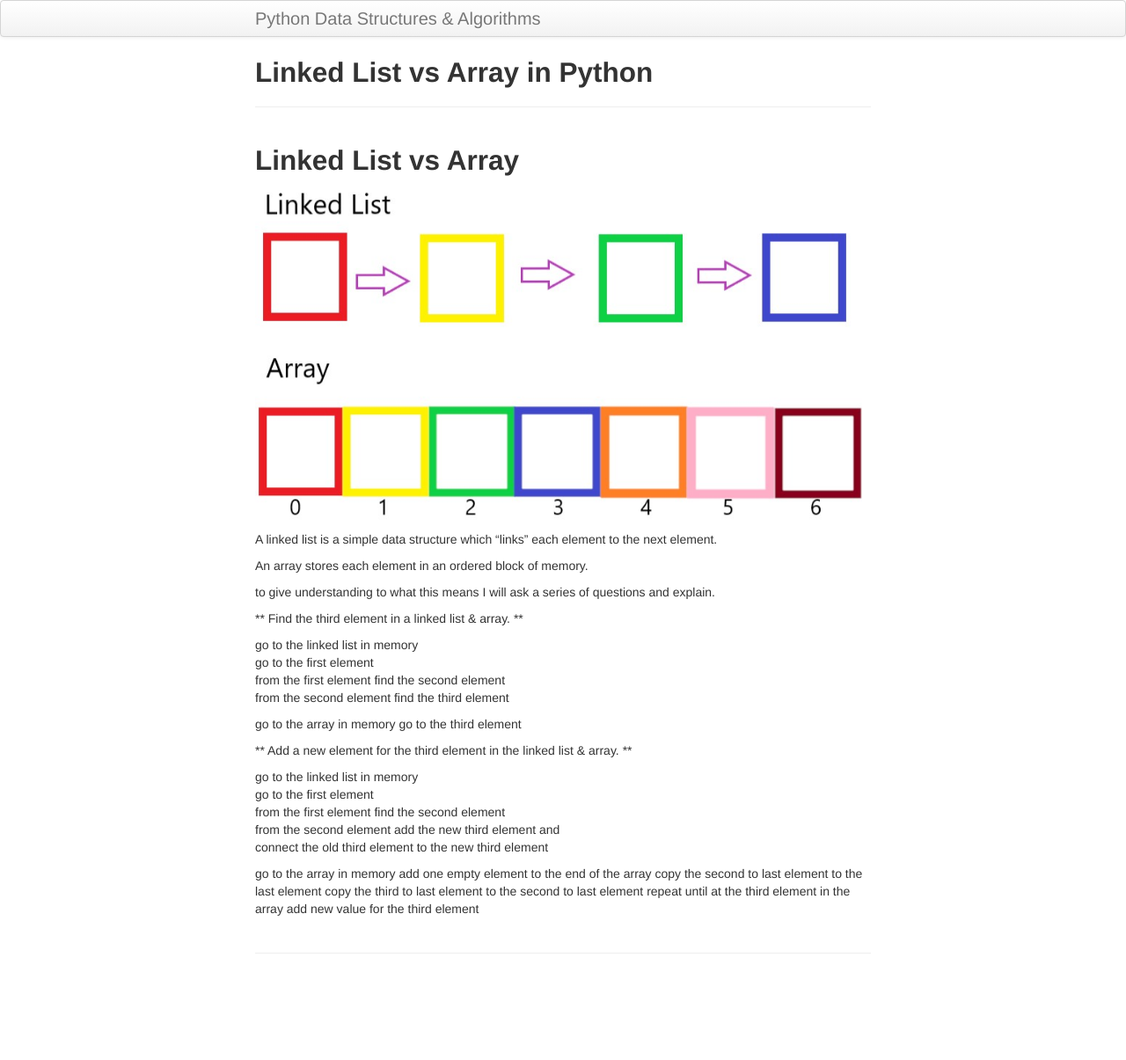
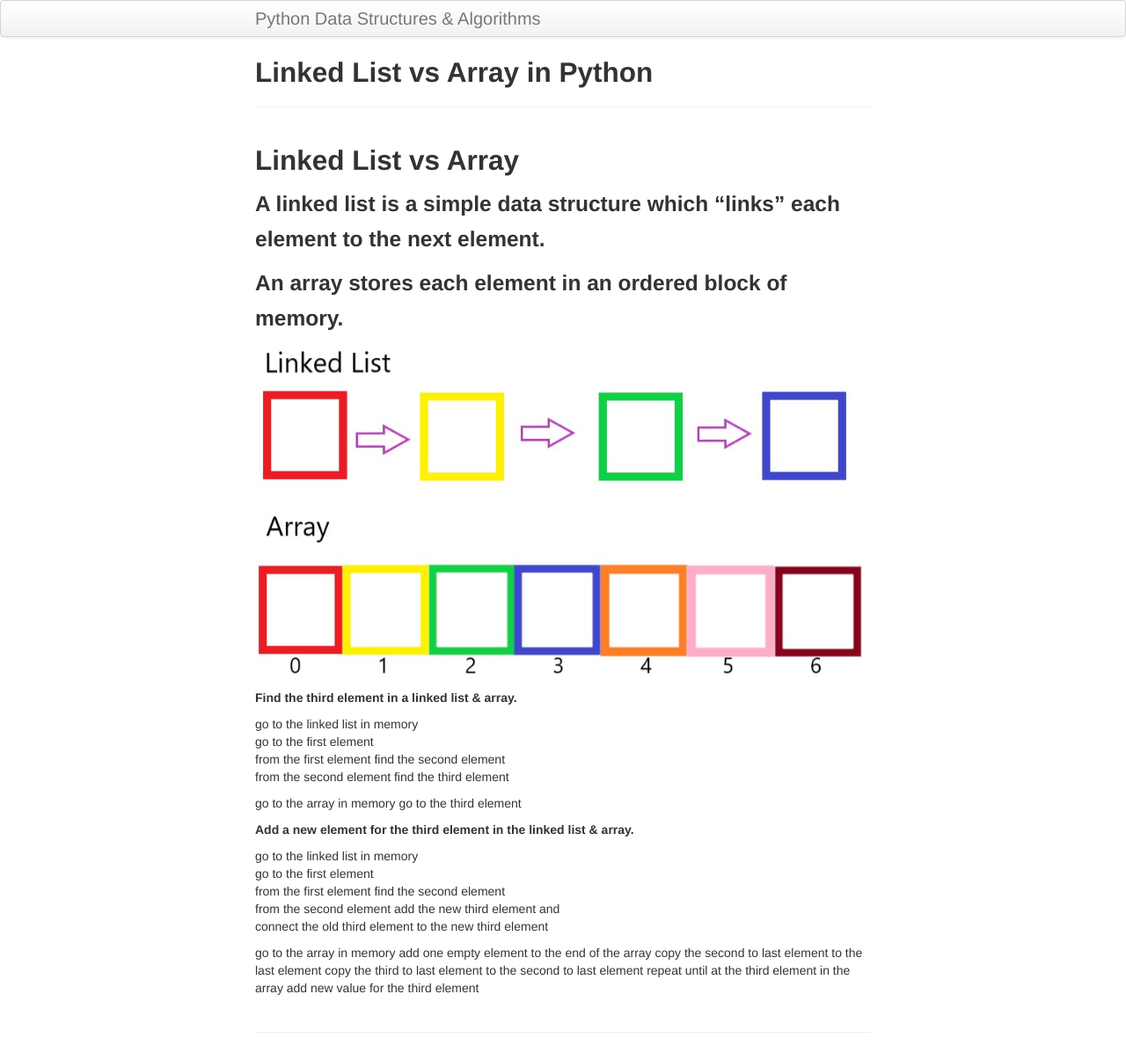
Before and after one commit to KyleMcClay/python_dsa, a Jekyll site: the page built from pages/Linked_List_vs_Array.md, in a window 1280 px wide. Shown: the whole page at 88% size. Built offline with Jekyll 4.4.1, drawn with Linux system fonts in a browser that asks for light colours; before the commit the page ends 1115 px from its top, so only the background shows below that.

Commit message:
formatting

```diff
--- a/pages/Linked_List_vs_Array.md
+++ b/pages/Linked_List_vs_Array.md
@@ -6,15 +6,14 @@ description: How to use linked list & array data structures in python
 
 ## Linked List vs Array
 
+### A linked list is a simple data structure which "links" each element to the next element.
+
+### An array stores each element in an ordered block of memory.
+
 <img src="https://kylemcclay.github.io/python_dsa/images\Linked_list_array.jpg" alt="Broken" class="inline"/>
 
-A linked list is a simple data structure which "links" each element to the next element.
 
-An array stores each element in an ordered block of memory.
-
-to give understanding to what this means I will ask a series of questions and explain.
-
-** Find the third element in a linked list & array. **
+**Find the third element in a linked list & array.**
 
 go to the linked list in memory
 go to the first element
@@ -25,7 +24,7 @@ from the second element find the third element
 go to the array in memory
 go to the third element
 
-** Add a new element for the third element in the linked list & array. **
+**Add a new element for the third element in the linked list & array.**
 
 go to the linked list in memory
 go to the first element
```
